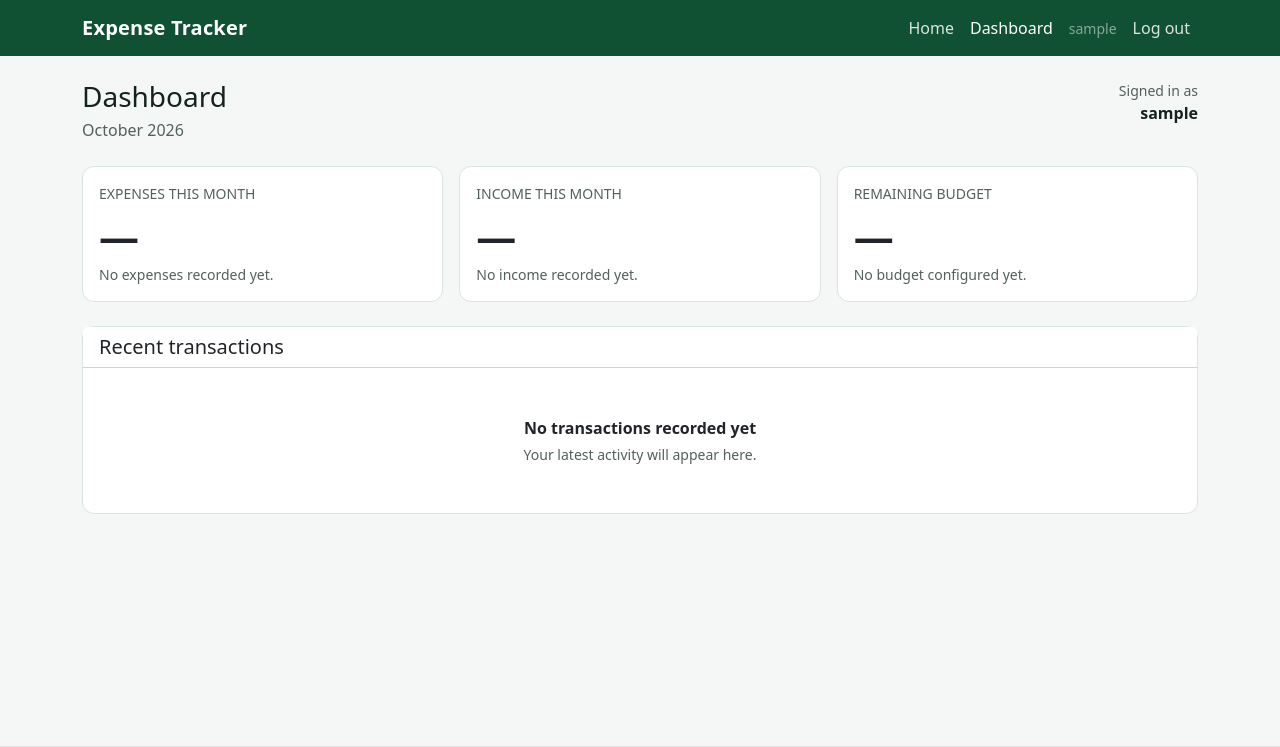
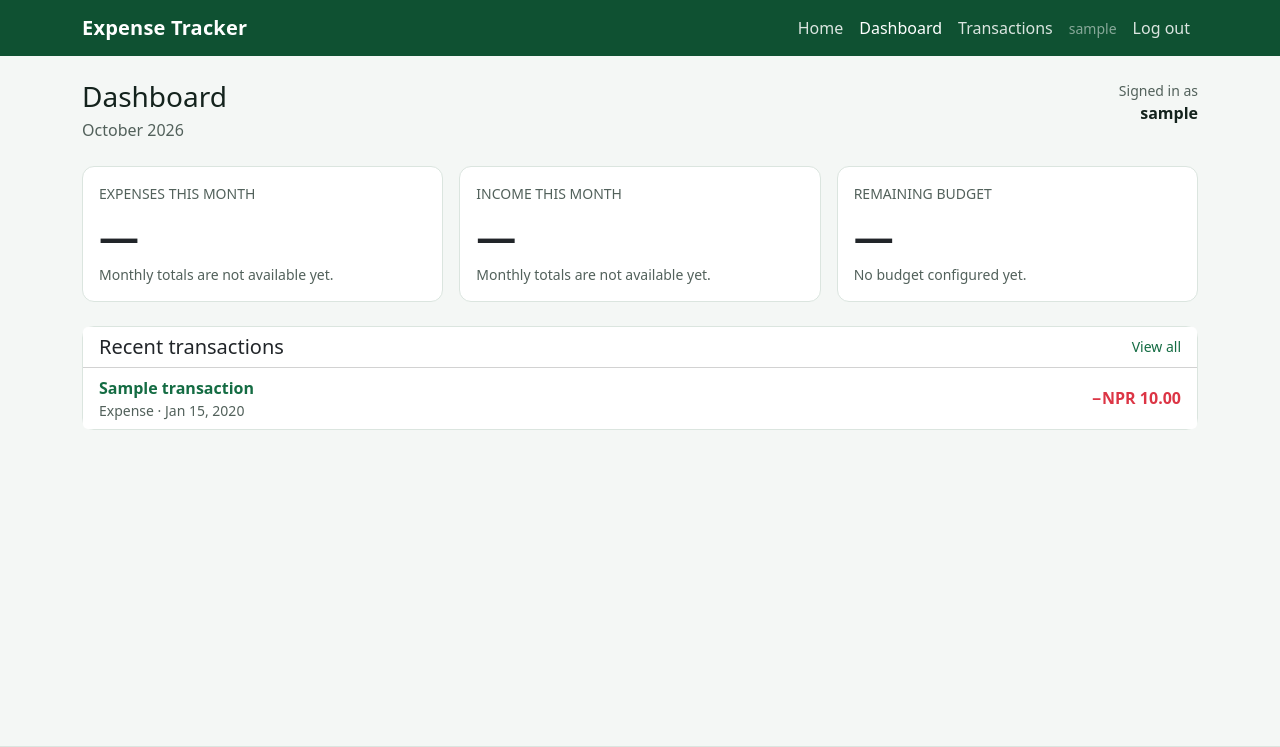
Before and after one commit to suyeshpoudel/expense-tracker, a Django app: page /dashboard/ in a window 1280 px wide. Shown: the top 747 px of the page. Run offline with Django 5.2, Linux system fonts and the light colour scheme; a user stored in the database is signed in; tables that the repository leaves empty hold one stand-in row (values such as "Sample post"); some libraries are stand-ins or nearby versions.

Commit message:
Show recent transactions and navigation on dashboard

```diff
--- a/apps/core/views.py
+++ b/apps/core/views.py
@@ -9,8 +9,13 @@ def home(request):
 
 @login_required
 def dashboard(request):
+    recent_transactions = request.user.transactions.all()[:5]
+
     return render(
         request,
         "core/dashboard.html",
-        {"month_label": timezone.localdate().strftime("%B %Y")},
+        {
+            "month_label": timezone.localdate().strftime("%B %Y"),
+            "recent_transactions": recent_transactions,
+        },
     )
--- a/templates/base.html
+++ b/templates/base.html
@@ -34,6 +34,11 @@
                             <a class="nav-link{% if request.resolver_match.url_name == 'dashboard' %} active{% endif %}"
                                {% if request.resolver_match.url_name == 'dashboard' %}aria-current="page"{% endif %}
                                href="{% url 'core:dashboard' %}">Dashboard</a>
+                        </li>
+                        <li class="nav-item">
+                            <a class="nav-link{% if request.resolver_match.namespace == 'transactions' %} active{% endif %}"
+                               {% if request.resolver_match.namespace == 'transactions' %}aria-current="page"{% endif %}
+                               href="{% url 'transactions:list' %}">Transactions</a>
                         </li>
                         <li class="nav-item">
                             <span class="navbar-text small text-white-50 px-md-2">{{ user.get_username }}</span>
--- a/templates/core/dashboard.html
+++ b/templates/core/dashboard.html
@@ -20,7 +20,7 @@
             <div class="card-body">
                 <p class="small text-uppercase app-muted mb-2">Expenses this month</p>
                 <p class="display-6 fw-semibold mb-1">&mdash;</p>
-                <p class="small app-muted mb-0">No expenses recorded yet.</p>
+                <p class="small app-muted mb-0">Monthly totals are not available yet.</p>
             </div>
         </div>
     </div>
@@ -29,7 +29,7 @@
             <div class="card-body">
                 <p class="small text-uppercase app-muted mb-2">Income this month</p>
                 <p class="display-6 fw-semibold mb-1">&mdash;</p>
-                <p class="small app-muted mb-0">No income recorded yet.</p>
+                <p class="small app-muted mb-0">Monthly totals are not available yet.</p>
             </div>
         </div>
     </div>
@@ -45,12 +45,35 @@
 </div>
 
 <div class="card app-card">
-    <div class="card-header bg-white">
+    <div class="card-header bg-white d-flex flex-wrap justify-content-between align-items-center gap-2">
         <h2 class="h5 mb-0">Recent transactions</h2>
+        <a class="small text-decoration-none" href="{% url 'transactions:list' %}">View all</a>
     </div>
-    <div class="card-body text-center py-5">
-        <p class="fw-semibold mb-1">No transactions recorded yet</p>
-        <p class="small app-muted mb-0">Your latest activity will appear here.</p>
-    </div>
+
+    {% if recent_transactions %}
+        <ul class="list-group list-group-flush">
+            {% for transaction in recent_transactions %}
+                <li class="list-group-item d-flex flex-wrap justify-content-between align-items-center gap-2">
+                    <div>
+                        <a class="fw-semibold text-decoration-none" href="{% url 'transactions:detail' transaction.pk %}">
+                            {{ transaction.title }}
+                        </a>
+                        <div class="small app-muted">
+                            {{ transaction.get_transaction_type_display }} · {{ transaction.date|date:"M j, Y" }}
+                        </div>
+                    </div>
+                    <span class="fw-semibold {% if transaction.transaction_type == 'expense' %}text-danger{% else %}text-success{% endif %}">
+                        {% if transaction.transaction_type == "expense" %}&minus;{% else %}+{% endif %}{{ CURRENCY_CODE }} {{ transaction.amount|floatformat:2 }}
+                    </span>
+                </li>
+            {% endfor %}
+        </ul>
+    {% else %}
+        <div class="card-body text-center py-5">
+            <p class="fw-semibold mb-1">No transactions recorded yet</p>
+            <p class="small app-muted mb-3">Your latest activity will appear here.</p>
+            <a class="btn btn-sm btn-success" href="{% url 'transactions:create' %}?type=expense">Add your first expense</a>
+        </div>
+    {% endif %}
 </div>
 {% endblock %}
```
Also changed, not shown: apps/core/tests.py (+32 -2 lines).
